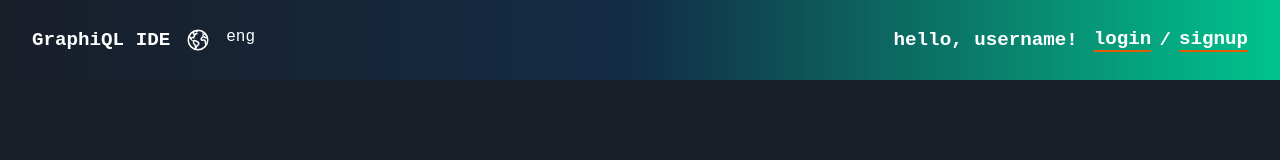
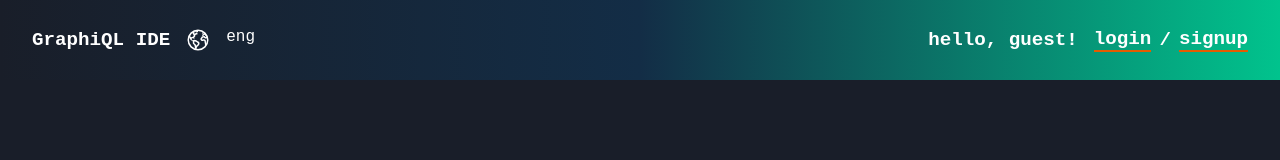
Before and after one commit to xu69ux/graphiql-app, a React (Vite) app: page / in a window 1280 px wide. Shown: the top 160 px of the page. Built offline with nearby package versions, Linux system fonts and the light colour scheme; no server answers.

Commit message:
fix: change greeting for quest

```diff
--- a/src/components/Header/components/Greeting.tsx
+++ b/src/components/Header/components/Greeting.tsx
@@ -17,7 +17,7 @@ export const Greeting: FC<IGreetingProps> = ({ name }) => {
       {name ? (
         <p>{`${translations[language]?.greeting}, ${name}!`}</p>
       ) : (
-        <p>{`${translations[language]?.greeting}, ${translations[language]?.noName}!`}</p>
+        <p>{`${translations[language]?.greeting}, ${translations[language]?.guest}!`}</p>
       )}
     </div>
   );
--- a/src/contexts/translations.ts
+++ b/src/contexts/translations.ts
@@ -14,6 +14,7 @@ export const translations = {
     fallback: 'Something went wrong!',
     greeting: 'hello',
     graphiQlApiError: 'Invalid URL or bad request!',
+    guest: 'guest',
     languageChange: 'Change language',
     localStorage: 'Local Storage',
     localStorageClearSuccessBody: 'Local storage cleared successfully!',
@@ -27,7 +28,6 @@ export const translations = {
     madeWith: 'made with',
     mainPage: 'main page ',
     noAccount: 'No account? Then, ',
-    noName: 'username',
     noResults: 'no results',
     notFoundTitle1: "oops, the page you're looking for is not found!",
     notFoundTitle2: 'go back to the ',
@@ -100,6 +100,7 @@ export const translations = {
     fallback: 'Что-то пошло не так!',
     greeting: 'привет',
     graphiQlApiError: 'Неверный URL или ошибка в запросе!',
+    guest: 'гость',
     languageChange: 'Сменить язык',
     localStorage: 'Локальное хранилище',
     localStorageClearSuccessBody: 'Локальное хранилище успешно очищено!',
@@ -187,6 +188,7 @@ export const translations = {
     fallback: 'Щось пішло не так!',
     greeting: 'привіт',
     graphiQlApiError: 'Невірный URL або помилка у запиті!',
+    guest: 'гість',
     languageChange: 'Змінити мову',
     localStorage: 'Локальне сховище',
     localStorageClearSuccessBody: 'Локальне сховище успішно очищено!',
```
